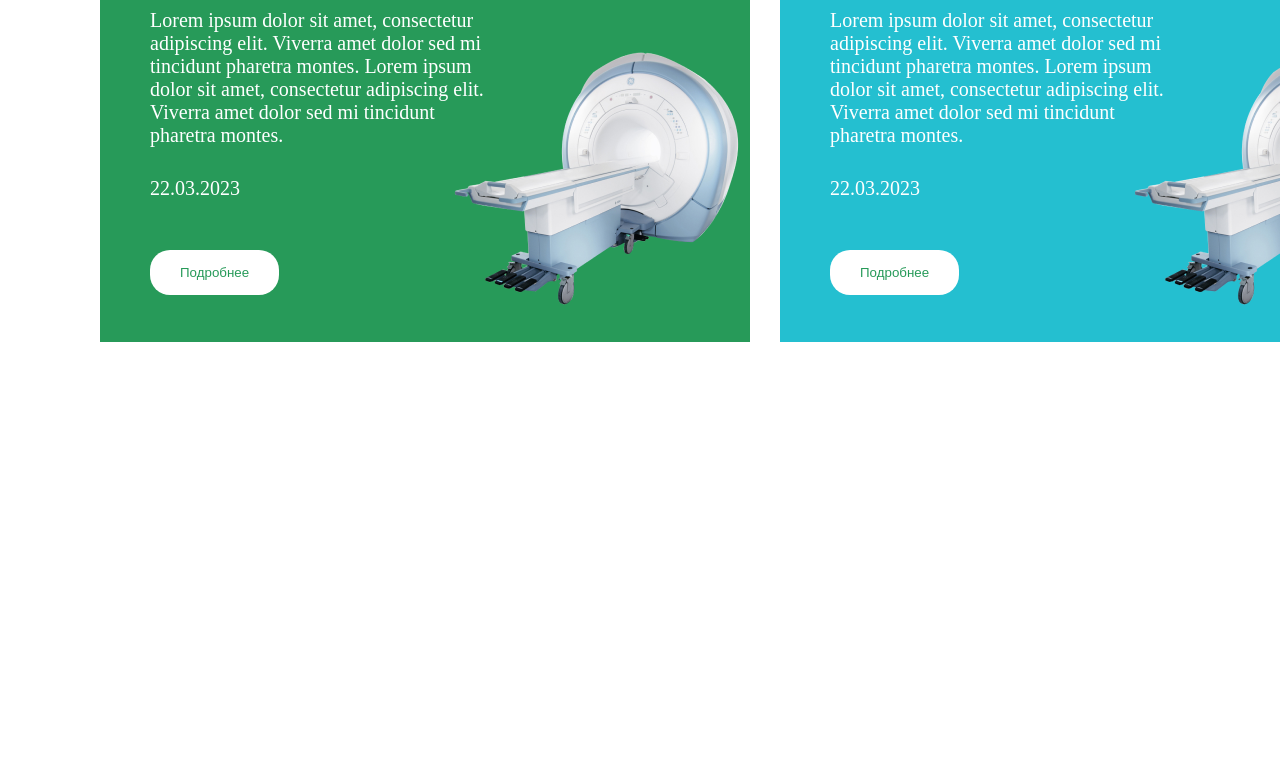
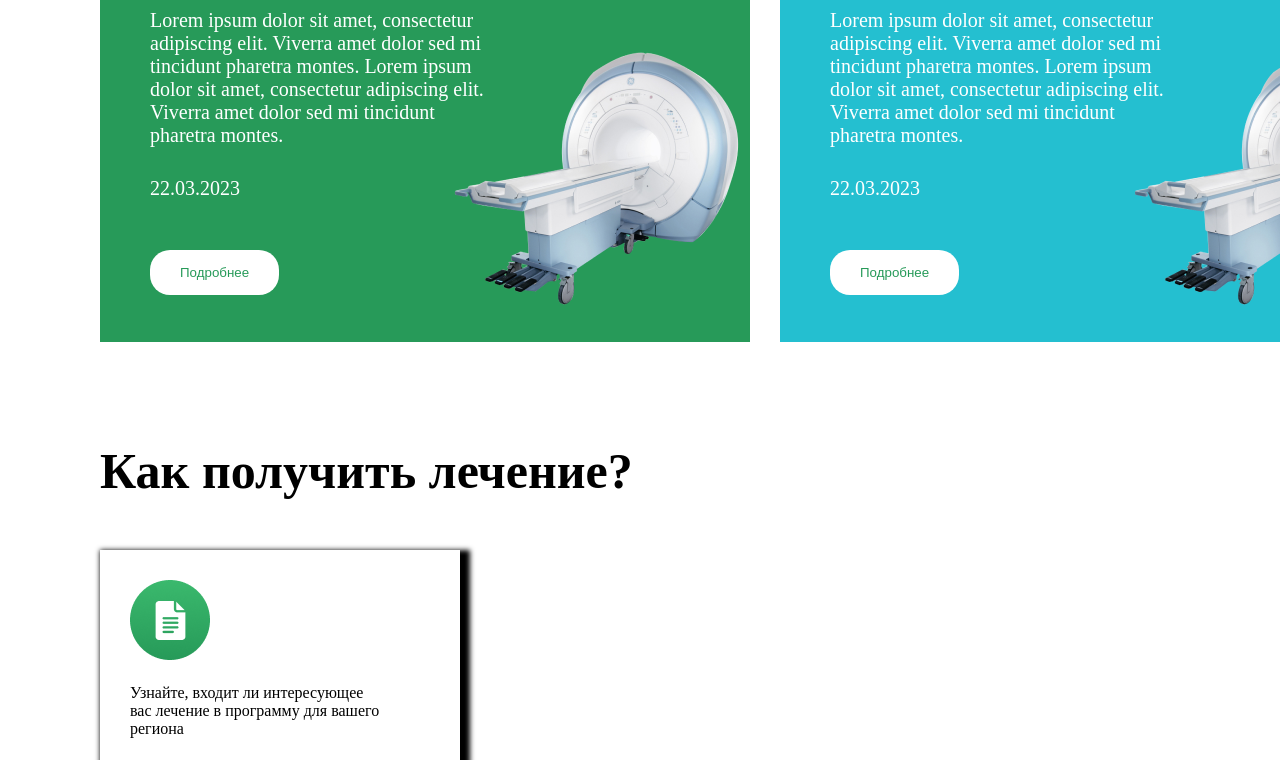
Before and after one commit to abulqosimibroimov5/home-task-16-teamlead, a plain HTML site: page index.html in a window 1280 px wide. Shown: the part 384-1144 px from the top of the page. Before the commit the page ends 800 px from the top, so only its background shows below. Drawn offline with Linux system fonts and the light colour scheme.

Commit message:
salom14-salom15

```diff
--- a/index.html
+++ b/index.html
@@ -43,5 +43,12 @@
         <img class="salom6" src="./image 4.png" alt="">
     </div>
 </div>
+<div class="salom12">
+    <h1 class="salom13">Как получить лечение?</h1>
+</div>
+<div class="salom14">
+    <img src="./Frame 129.png" alt="">
+    <p class="salom15">Узнайте, входит ли интересующее<br> вас лечение в программу для вашего<br> региона</p>
+</div>
 </body>
 </html>
--- a/style.css
+++ b/style.css
@@ -61,3 +61,21 @@
     padding: 50px;
     background-color: #24BFD0;
 }
+.salom12{
+    margin-top: 100px;
+    margin-left: 100px;
+}
+.salom13{
+    font-size: 50px;
+}
+.salom14{
+    margin-top: 50px;
+    margin-left: 100px;
+    width: 300px;
+    height: 150px;
+    padding: 30px;
+    box-shadow: 5px 5px 5px 5px;
+}
+.salom15{
+    margin-top: 20px;
+}
```
Also changed, not shown: Frame 129.png (added), Frame 153 (1).png (added), Frame 153.png (added).
